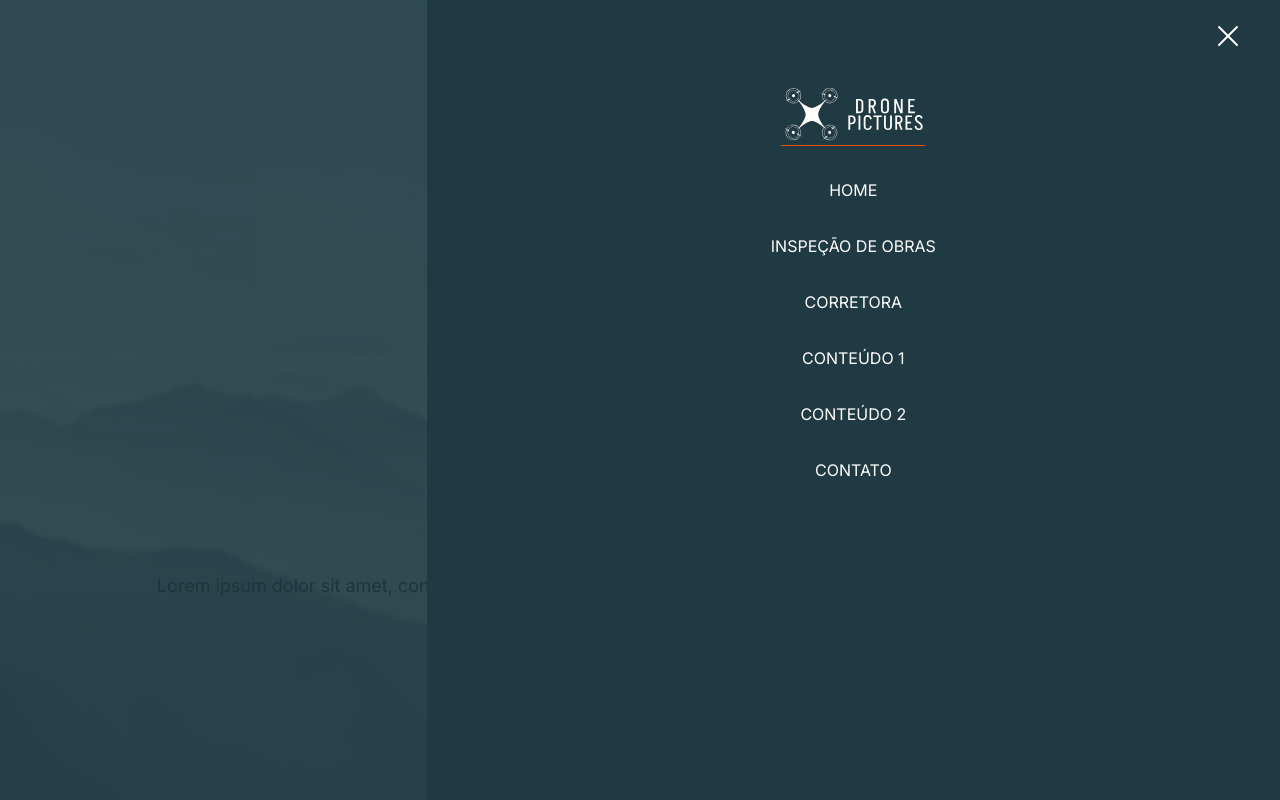
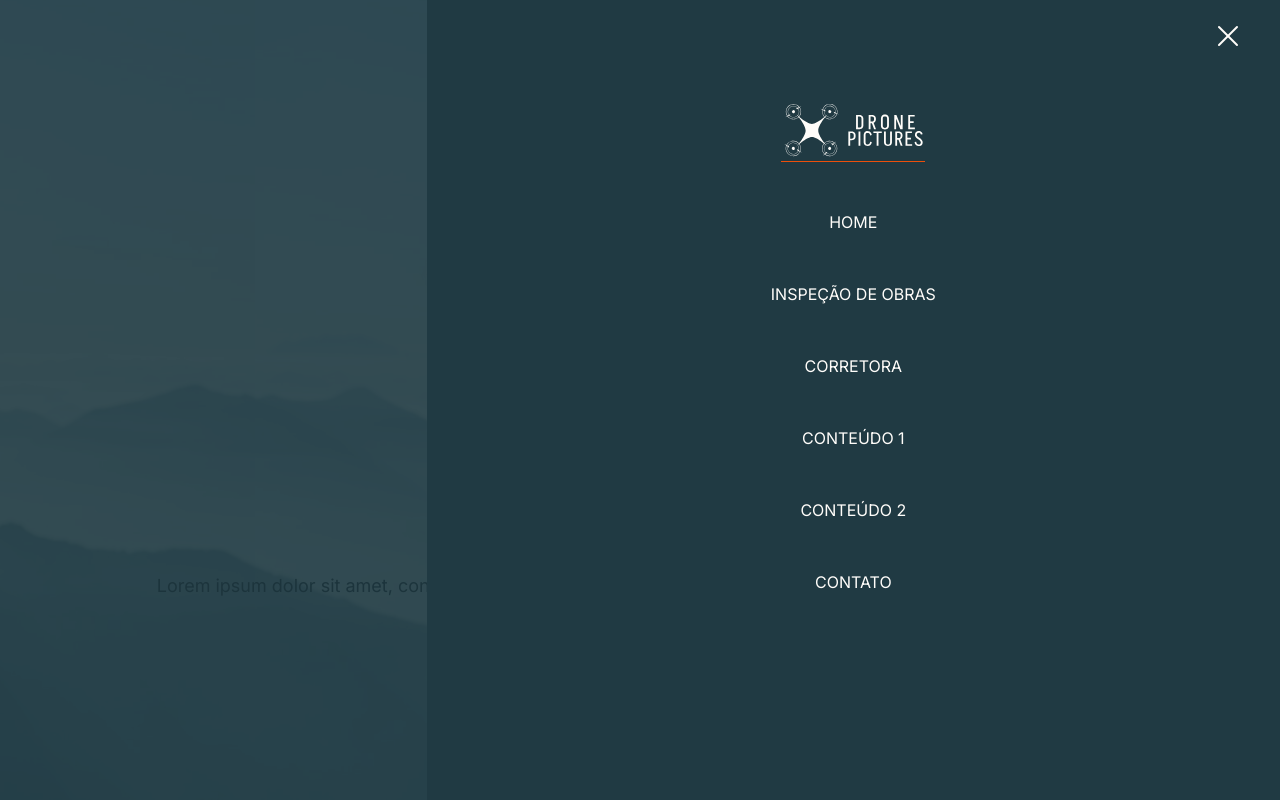
Before and after one commit to lucasnoman/drone-pictures, a Next.js app: page / in a window 1280 px wide. Both pictures are taken after a click on the icon 1228 px from the left and 36 px from the top of the page. Shown: the top 800 px of the page. Built offline with nearby package versions, Linux system fonts and the light colour scheme.

Commit message:
style: Increase gap between links on menu

```diff
--- a/src/components/menu/Menu.tsx
+++ b/src/components/menu/Menu.tsx
@@ -24,7 +24,7 @@ export default function Menu({ isShowing, setIsShowing }: PropsMenuVisibility) {
     >
       <div className='w-1/3 bg-dp_blue-800/90'></div>
 
-      <div className='flex w-2/3 flex-col items-center gap-8 bg-dp_blue-800 pt-4 text-dp_light-100'>
+      <div className='flex w-2/3 flex-col items-center gap-8 bg-dp_blue-800 pt-4 text-dp_light-100 md:gap-12'>
         <X
           size={32}
           className='mr-9 mt-1 self-end'
```
